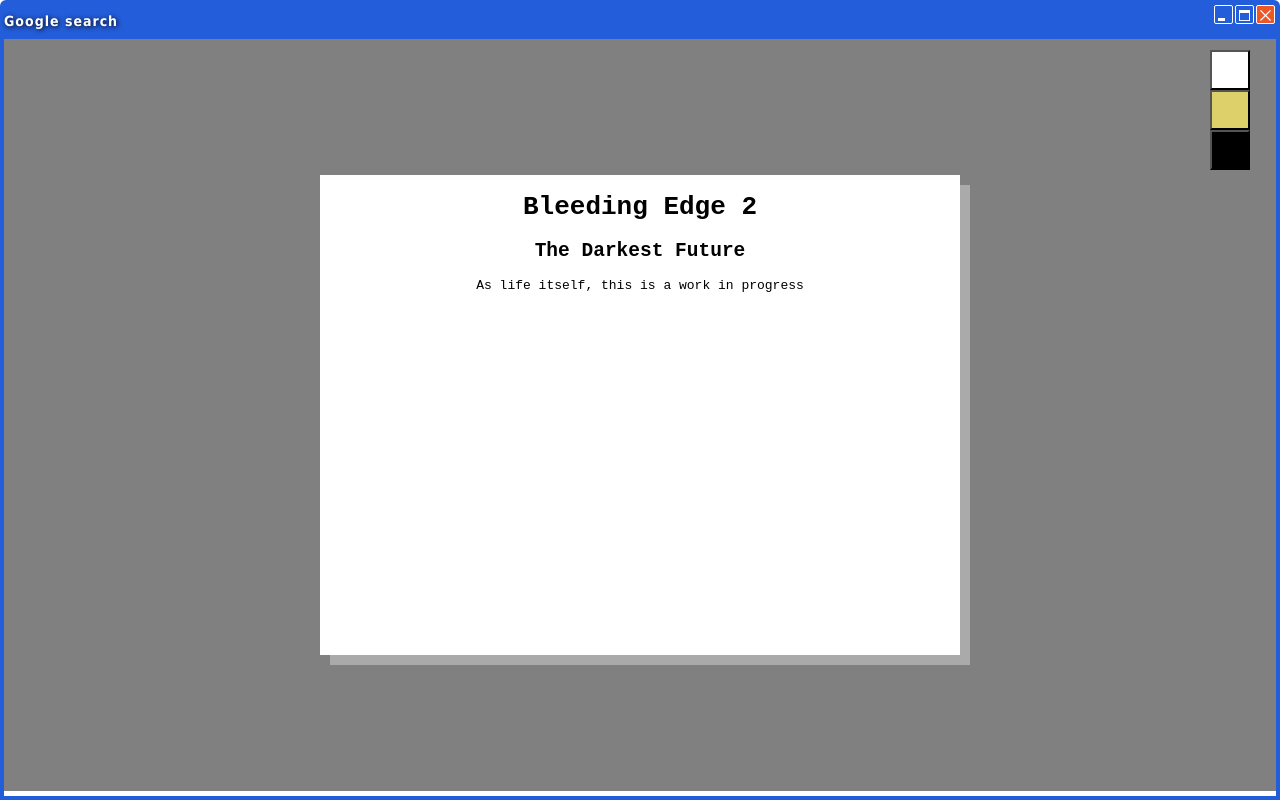
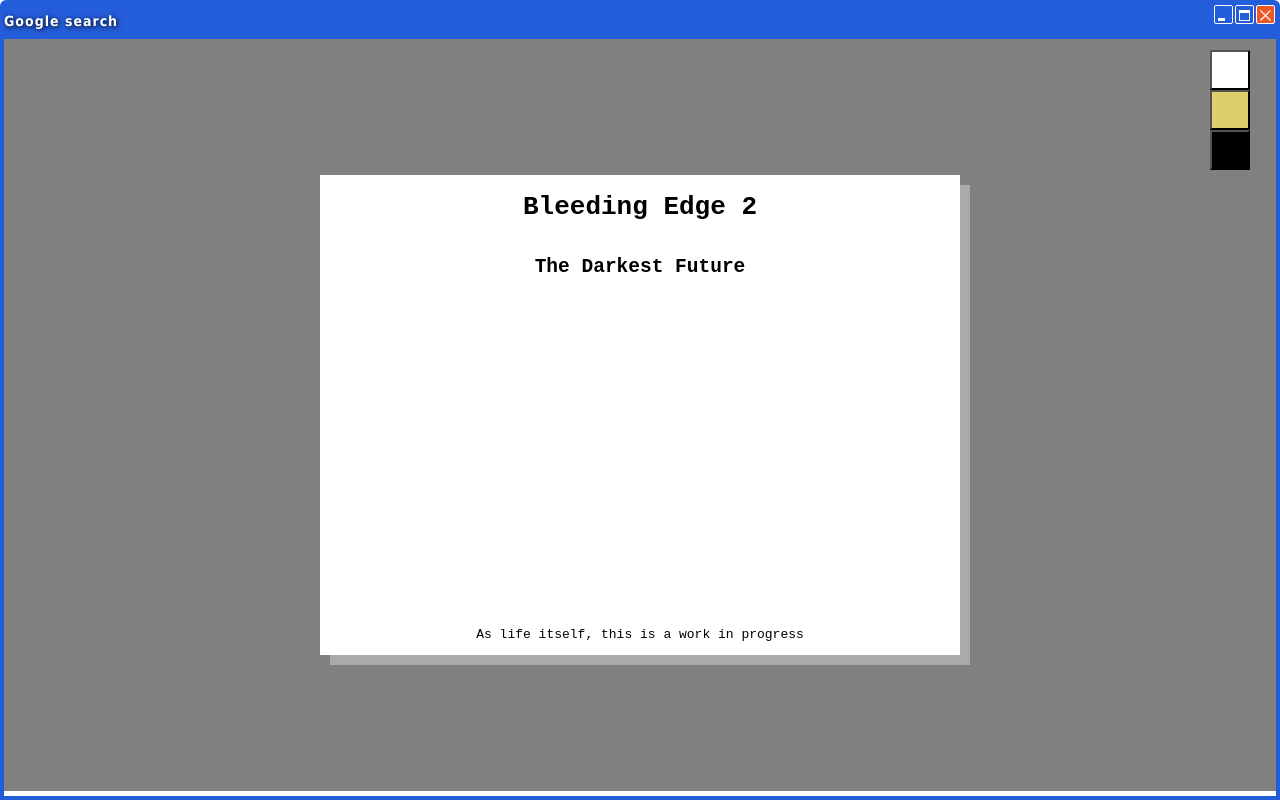
Before and after one commit to shishaltojo/im-feeling-lucky, a React (Create React App) app: page / in a window 1280 px wide. Built offline with nearby package versions, Linux system fonts and the light colour scheme.

Commit message:
Generated BottomText component

```diff
--- a/src/chapters/Cover/index.js
+++ b/src/chapters/Cover/index.js
@@ -2,6 +2,7 @@ import React from 'react';
 
 // Components
 import Chapter from '../../components/Chapter';
+import BottomText from '../../components/BottomText';
 
 const Cover = () => {
     return (
@@ -9,7 +10,7 @@ const Cover = () => {
             <h1>Bleeding Edge 2</h1>
             <h2>The Darkest Future</h2>
 
-            <p>As life itself, this is a work in progress</p>
+            <BottomText>As life itself, this is a work in progress</BottomText>
         </Chapter>
     )
 };
--- /dev/null
+++ b/src/components/BottomText/index.js
@@ -0,0 +1,14 @@
+import React from 'react';
+import styled from 'styled-components';
+
+const BottomTextStyled = styled.p`
+  margin-top: auto;
+`;
+
+const BottomText = ({ children }) => {
+  return (
+    <BottomTextStyled>{children}</BottomTextStyled>
+  );
+}
+
+export default BottomText;
--- a/src/components/Chapter/index.js
+++ b/src/components/Chapter/index.js
@@ -1,7 +1,10 @@
 import React from 'react';
 import styled from 'styled-components';
 
-const ChapterStyled = styled.div``;
+const ChapterStyled = styled.div`
+    display: flex;
+    flex-direction: column;
+`;
 
 const Chapter = ({ children }) => {
     return (
```
